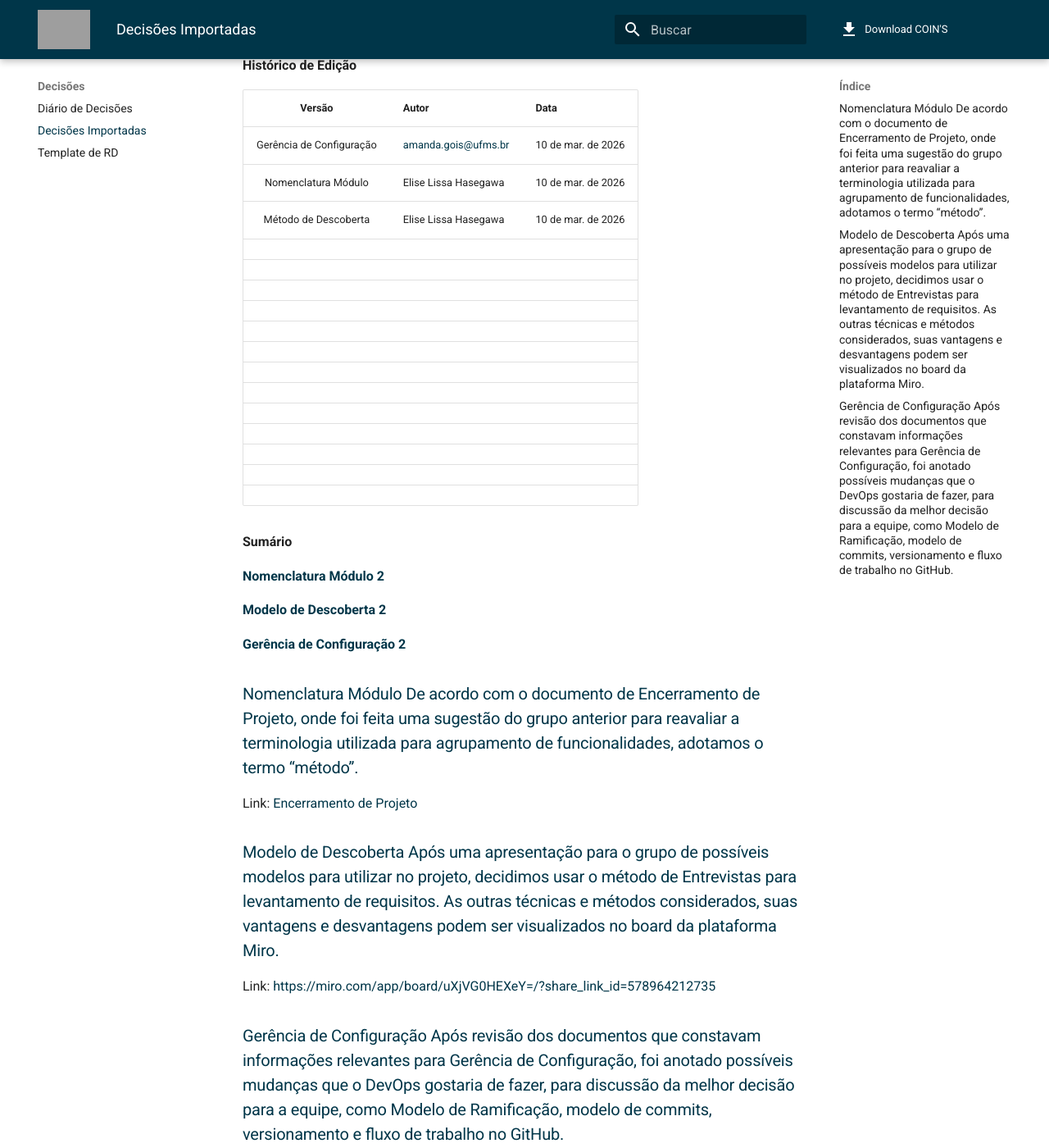
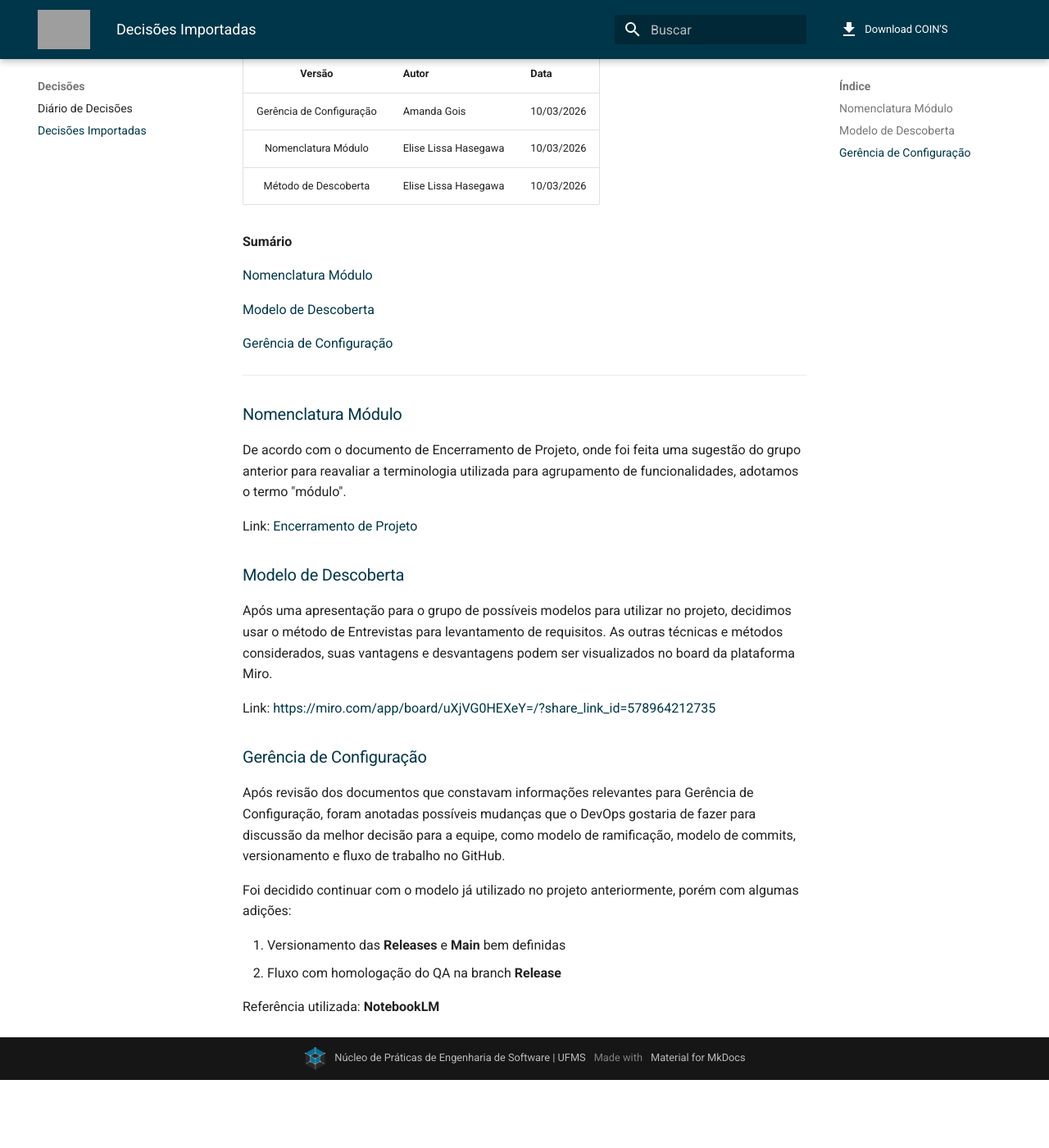
Before and after one commit to NES-Contabilidade-Integrada/doc-coins2026.1, an MkDocs documentation site: the page built from docs/decisoes/diario-de-decisoes-importado.md, in a window 1280 px wide and 1400 px high, scrolled down 226 px. Shown: the whole window at 82% size. Built offline with MkDocs 1.6.1 and Material for MkDocs 9.7.7, drawn with Linux system fonts in a browser that asks for light colours; comment, search, counter and statistics services are not loaded; after the commit the page ends 1543 px from its top, so only the background shows below that; grey boxes are pictures that could not be loaded.

Commit message:
docs(decisoes): fix layout of decisoes-importadas and remove rd-template
Fixes heading-merged-with-body layout issues, cleans up empty table rows,
adds H1 and anchor IDs. Removes rd-template.md and its nav entry as it is
no longer used.

Co-Authored-By: Claude Sonnet 4.6 <noreply@anthropic.com>

```diff
--- a/docs/decisoes/diario-de-decisoes-importado.md
+++ b/docs/decisoes/diario-de-decisoes-importado.md
@@ -1,47 +1,42 @@
-
-**Diário de Decisão**
+# Decisões Importadas
 
 **Histórico de Edição**
 
 | Versão | Autor | Data |
 | :---: | ----- | ----- |
-| Gerência de Configuração | [amanda.gois@ufms.br](mailto:amanda.gois@ufms.br) | 10 de mar. de 2026 |
-| Nomenclatura Módulo | Elise Lissa Hasegawa | 10 de mar. de 2026 |
-| Método de Descoberta | Elise Lissa Hasegawa | 10 de mar. de 2026 |
-|  |  |  |
-|  |  |  |
-|  |  |  |
-|  |  |  |
-|  |  |  |
-|  |  |  |
-|  |  |  |
-|  |  |  |
-|  |  |  |
-|  |  |  |
-|  |  |  |
-|  |  |  |
-|  |  |  |
+| Gerência de Configuração | Amanda Gois | 10/03/2026 |
+| Nomenclatura Módulo | Elise Lissa Hasegawa | 10/03/2026 |
+| Método de Descoberta | Elise Lissa Hasegawa | 10/03/2026 |
 
 **Sumário**
 
-[**Nomenclatura Módulo	2**](#nomenclatura-módulo)
+[Nomenclatura Módulo](#nomenclatura-módulo)
 
-[**Modelo de Descoberta	2**](#modelo-de-descoberta)
+[Modelo de Descoberta](#modelo-de-descoberta)
 
-[**Gerência de Configuração	2**](#gerência-de-configuração)
+[Gerência de Configuração](#gerência-de-configuração)
 
-### Nomenclatura Módulo De acordo com o documento de Encerramento de Projeto, onde foi feita uma sugestão do grupo anterior para reavaliar a terminologia utilizada para agrupamento de funcionalidades, adotamos o termo “método”.
+---
+
+### Nomenclatura Módulo {#nomenclatura-módulo}
+
+De acordo com o documento de Encerramento de Projeto, onde foi feita uma sugestão do grupo anterior para reavaliar a terminologia utilizada para agrupamento de funcionalidades, adotamos o termo "módulo".
 
 Link: [Encerramento de Projeto](https://docs.google.com/document/d/11KY8ArqVIogDCkI6RawZNqcKAulH6ye9AHBqHHUv7ig/edit?usp=sharing)
 
-### Modelo de Descoberta Após uma apresentação para o grupo de possíveis modelos para utilizar no projeto, decidimos usar o método de Entrevistas para levantamento de requisitos. As outras técnicas e métodos considerados, suas vantagens e desvantagens podem ser visualizados no board da plataforma Miro.
+### Modelo de Descoberta {#modelo-de-descoberta}
+
+Após uma apresentação para o grupo de possíveis modelos para utilizar no projeto, decidimos usar o método de Entrevistas para levantamento de requisitos. As outras técnicas e métodos considerados, suas vantagens e desvantagens podem ser visualizados no board da plataforma Miro.
 
 Link: [https://miro.com/app/board/uXjVG0HEXeY=/?share\_link\_id=578964212735](https://miro.com/app/board/uXjVG0HEXeY=/?share_link_id=578964212735)
 
-### Gerência de Configuração Após revisão dos documentos que constavam informações relevantes para Gerência de Configuração, foi anotado possíveis mudanças que o DevOps gostaria de fazer, para discussão da melhor decisão para a equipe, como Modelo de Ramificação, modelo de commits, versionamento e fluxo de trabalho no GitHub.
+### Gerência de Configuração {#gerência-de-configuração}
+
+Após revisão dos documentos que constavam informações relevantes para Gerência de Configuração, foram anotadas possíveis mudanças que o DevOps gostaria de fazer para discussão da melhor decisão para a equipe, como modelo de ramificação, modelo de commits, versionamento e fluxo de trabalho no GitHub.
+
 Foi decidido continuar com o modelo já utilizado no projeto anteriormente, porém com algumas adições:
 
 1. Versionamento das **Releases** e **Main** bem definidas
 2. Fluxo com homologação do QA na branch **Release**
 
-- **notebookLm**
+Referência utilizada: **NotebookLM**
--- a/mkdocs.yml
+++ b/mkdocs.yml
@@ -98,4 +98,3 @@ nav:
   - Decisões:
       - Diário de Decisões: decisoes/decisoes.md
       - Decisões Importadas: decisoes/diario-de-decisoes-importado.md
-      - Template de RD: decisoes/rd-template.md
```
Also changed, not shown: docs/decisoes/rd-template.md (deleted, +0 -24 lines).
